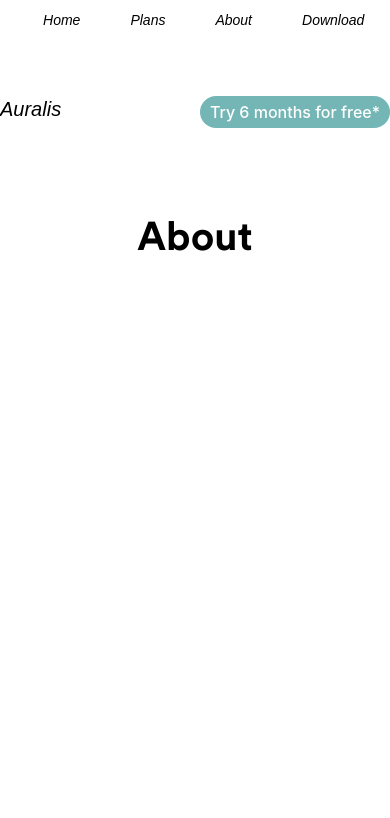
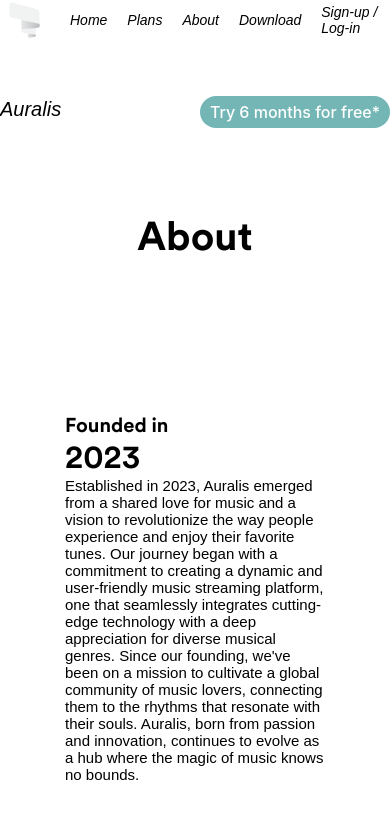
Before and after one commit to mitchellonii/websdesign-major, a React (Create React App) app: page /about in a window 390 px wide. Shown: the top 818 px of the page. Built offline with nearby package versions, Linux system fonts and the light colour scheme; no server answers; a web font is replaced by a local one.

Commit message:
final commit (maybe?)

```diff
--- a/src/App.css
+++ b/src/App.css
@@ -410,7 +410,7 @@ mark {
   left: 0;
   display: flex;
   flex-direction: row;
-  justify-content: center;
+  justify-content: space-evenly;
   align-items: center;
 }
 
@@ -781,11 +781,20 @@ mark {
     padding-top: 26vh;
     border-radius: 0;
   }
+
+  .centerFlex {
+    padding-left: 25px;
+    padding-right: 25px;
+  }
 }
 
 @media only screen and (max-width:565px) {
   .sectionText {
     margin-top: 7px;
+  }
+
+  .headerFlex {
+    gap: 20px !important
   }
 
 }
@@ -863,9 +872,10 @@ mark {
   position: absolute;
   z-index: -2;
   top: 50%;
-  left: 0;
-  width: 100%;
-  transform: translateY(-50%);
+  left: 50%;
+  min-width: 100%;
+  min-height: 100%;
+  transform: translate(-50%, -50%);
 }
 
 .videoBG {
--- a/src/components/footer.js
+++ b/src/components/footer.js
@@ -3,7 +3,7 @@ export default function Header() {
     return <><div className="footer"><div className="section smallSection">
         <div className="gradientBackground" style={{ zIndex: -1 }}></div>
         <div className="footerFlex">
-            <div>
+            <div style={{ width: "200px", maxWidth: "unset" }}>
                 <img src={auralis_logotxt} alt="logo"></img>
             </div>
             <div className="textrowdivfooter">
--- a/src/routes/about.js
+++ b/src/routes/about.js
@@ -1,10 +1,31 @@
 import videothing from "../whatis.mp4"
 export default <>
     <div className="content">
-        <div className="section">
-            <div className="centerFlex">
+        <div className="section" style={{ minHeight: "unset", height: "auto" }}>
+            <div className="centerFlex" style={{ position: "relative" }}>
                 <p className="sectionHeaderCompact">About</p>
-
+                <div className="flexGrid gridInfoThing">
+                    <div >
+                        <p>Founded in</p>
+                        <p>2023</p>
+                        <p>Established in 2023, Auralis emerged from a shared love for music and a vision to revolutionize the way people experience and enjoy their favorite tunes. Our journey began with a commitment to creating a dynamic and user-friendly music streaming platform, one that seamlessly integrates cutting-edge technology with a deep appreciation for diverse musical genres. Since our founding, we've been on a mission to cultivate a global community of music lovers, connecting them to the rhythms that resonate with their souls. Auralis, born from passion and innovation, continues to evolve as a hub where the magic of music knows no bounds.</p>
+                    </div>
+                    <div >
+                        <p>Over </p>
+                        <p>100,000 users</p>
+                        <p>With gratitude and excitement, we celebrate a milestone at Auralis — a community that now spans over 100,000 music enthusiasts worldwide. This remarkable journey has been fueled by the collective heartbeat of our users, each contributing to the vibrant tapestry of musical exploration. As we surpass this significant mark, we extend our heartfelt thanks to the Auralis family for making us a part of your sonic adventures. Together, we're harmonizing the world, one listener at a time, and we can't wait to amplify the experience for the next 100,000 and beyond. Cheers to the power of music and the incredible community that continues to make Auralis resonate globally!</p>
+                    </div>
+                    <div >
+                        <p>Download Auralis on</p>
+                        <p>Any device</p>
+                        <p>Enjoy the magic of music seamlessly across all your devices with Auralis. Whether you're on the go with your smartphone, relaxing at home on your computer, or finding your rhythm with a tablet, our platform ensures a consistent and immersive musical experience. With user-friendly interfaces tailored for each device, Auralis lets you dive into your favorite tunes effortlessly, ensuring that the joy of music is at your fingertips wherever you are. Your experience, your way — because great music knows no bounds</p>
+                    </div>
+                    <div >
+                        <p>Our collective</p>
+                        <p>Mission</p>
+                        <p>At Auralis, we are passionate about creating a seamless and immersive musical experience for our users. Our mission is to connect music enthusiasts with their favorite tunes and introduce them to new, exciting sounds. Join us on a journey where every beat matters, and music transcends boundaries.</p>
+                    </div>
+                </div>
             </div>
         </div>
         <div className="section videoBG">
--- a/src/routes/index.js
+++ b/src/routes/index.js
@@ -89,19 +89,19 @@ function Return() {
                 <div id="fadeOnScrollView" className="delay0">
                     <p>With new accounts</p>
                     <p>You could get 6 months free</p>
-                    <p>lorem ipsum</p>
+                    <p style={{ maxWidth: "200px" }}>Embark on a musical journey with Auralis, where signing up opens the door to a special offer – enjoy 6 months of free premium access. </p>
                     <Link className="Link" to={"/login"}>Start trial</Link>
                 </div>
                 <div id="fadeOnScrollView" className="delay300">
                     <p>View all our</p>
                     <p>Flexibile plans for any price range</p>
-                    <p>lorem ipsum</p>
+                    <p style={{ maxWidth: "200px" }}>Explore Auralis and discover our flexible plans designed to suit any budget. From budget-friendly options to premium packages, we've curated a range of plans to cater to every price range.</p>
                     <Link className="Link" to={"/plans"}>View plans</Link>
                 </div>
                 <div id="fadeOnScrollView" className="delay600">
                     <p>Download Auralis on</p>
                     <p>Any device</p>
-                    <p>lorem ipsum</p>
+                    <p style={{ maxWidth: "200px" }}>Experience the freedom to download your favorite tunes on any device with Auralis. Our user-friendly platform allows you to seamlessly access your music library offline, whether you're on your smartphone, tablet, or computer.</p>
                     <Link className="Link" to={"/download"}>Download</Link>
                 </div>
             </div>
--- a/src/routes/plans.js
+++ b/src/routes/plans.js
@@ -76,7 +76,7 @@ export default function Viewer() {
                         </div>
                         <div className='columnRow'>
                             <div className="normalText">
-                                <p>Lorem ipsum</p>
+                                <p>Host group listening parties</p>
                             </div>
                             <div>
                                 <p></p>
@@ -87,7 +87,7 @@ export default function Viewer() {
                         </div>
                         <div className='columnRow'>
                             <div className="normalText">
-                                <p>Lorem ipsum</p>
+                                <p>Family addon avaliable, share with up to 5 other accounts</p>
                             </div>
                             <div>
                                 <p></p>
@@ -98,7 +98,7 @@ export default function Viewer() {
                         </div>
                         <div className='columnRow'>
                             <div className="normalText" style={{ border: "none" }}>
-                                <p>Lorem ipsum</p>
+                                <p>Access to beta features</p>
                             </div>
                             <div style={{ border: "none" }}>
                                 <p></p>
```
